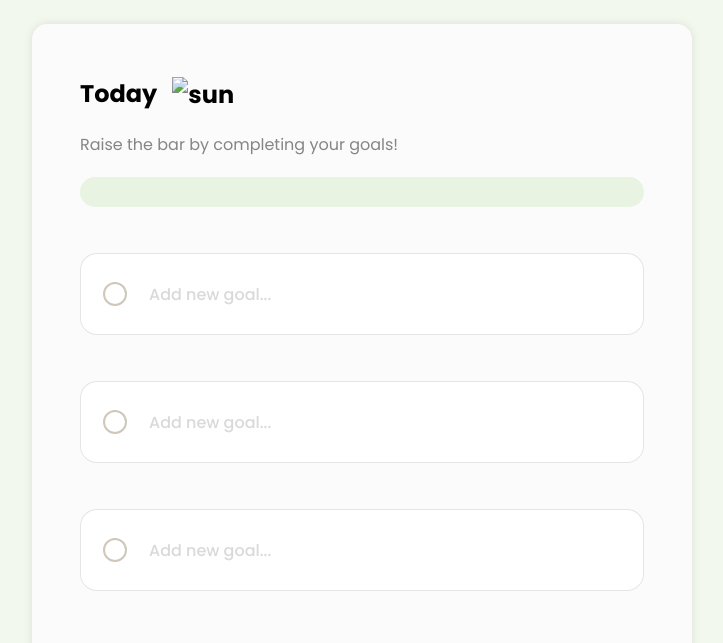
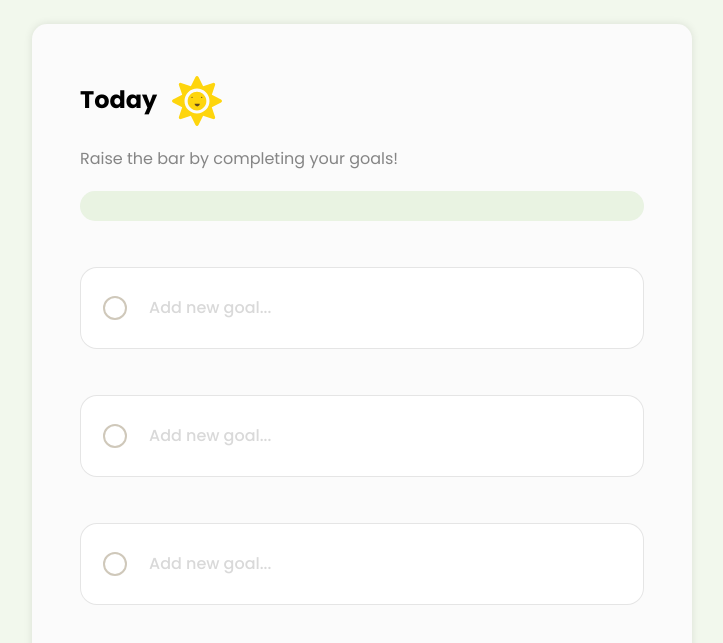
Before and after one commit to thekshitijaiswal/Focus_on_today_App, a plain HTML site: page index.html in a window 1280 px wide. Shown: the part 157-800 px from the top of the page, without its empty margins (278-1001 px from the left). Drawn offline with Linux system fonts and the light colour scheme; the site is published under a folder, as on GitHub Pages, so addresses that start at the root find nothing.

Commit message:
Update index.html

```diff
--- a/index.html
+++ b/index.html
@@ -19,7 +19,7 @@
       <div class="app-container">
         <h2 class="sub-heading">
           <span>Today</span>
-          <img class="sun-icon" src="/images/Sun.svg" alt="sun" />
+          <img class="sun-icon" src="images/Sun.svg" alt="sun" />
         </h2>
         <p class="progress-label">Raise the bar by completing your goals!</p>
         <div class="progress-bar">
```
